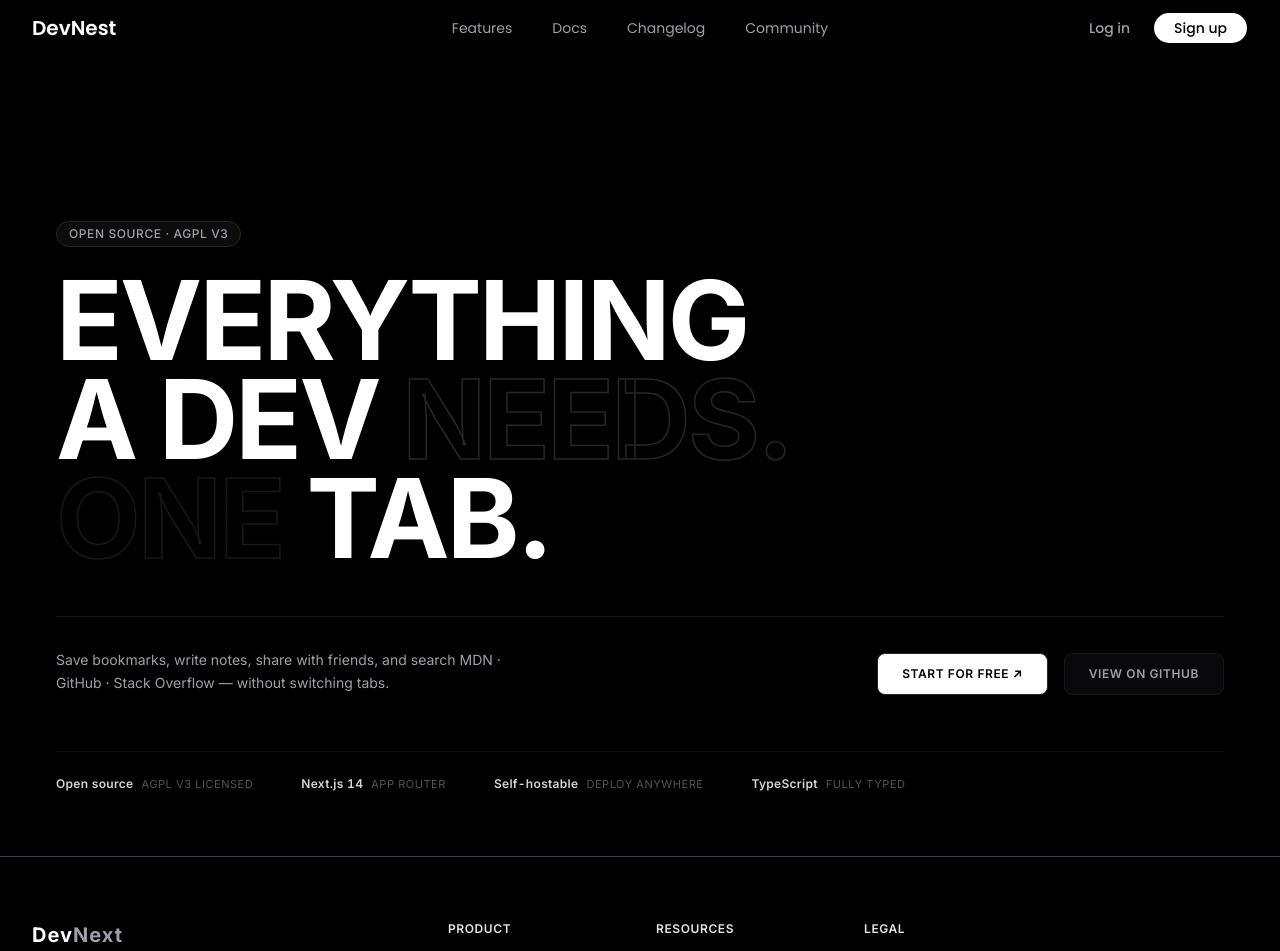
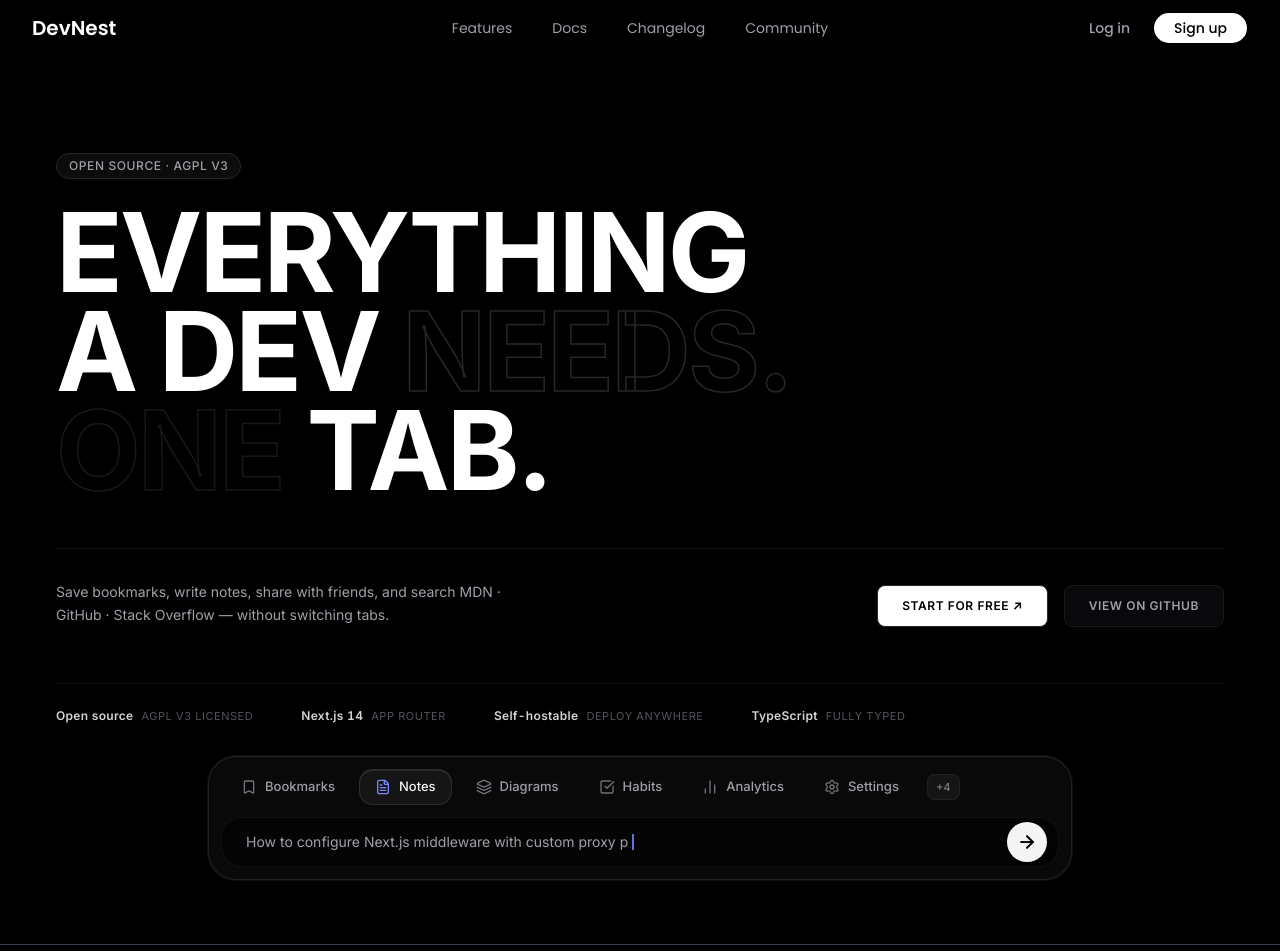
Before and after one commit to codezenashish/ryuk, a Next.js app: page / in a window 1280 px wide. Shown: the top 951 px of the page. Built offline with nearby package versions, Linux system fonts and the light colour scheme.

Commit message:
feat: enhance HeroSearchInput with animated tabs and dynamic search box

```diff
--- a/src/components/landing/hero/Hero.tsx
+++ b/src/components/landing/hero/Hero.tsx
@@ -1,9 +1,11 @@
 import HeroContent from "./HeroContent";
+import HeroSearchInput from "./HeroSearchInput";
 
 const Hero = () => {
   return (
     <section className="relative overflow-hidden min-h-screen flex flex-col justify-end px-8 pb-12 pt-24 md:px-14 md:pb-16">
       <HeroContent />
+      <HeroSearchInput />
     </section>
   );
 };
--- a/src/components/landing/hero/HeroSearchInput.tsx
+++ b/src/components/landing/hero/HeroSearchInput.tsx
@@ -1,88 +1,134 @@
 "use client";
 
-import React, { useState } from "react";
-import {
-  Bookmark,
-  FileText,
-  Layers,
-  CheckSquare,
-  BarChart2,
-  Settings,
-  ArrowRight,
-} from "lucide-react";
+import { useEffect, useState, useCallback } from "react";
+import { motion, AnimatePresence } from "framer-motion";
+import { ArrowRight } from "lucide-react";
 
-const tabs = [
-  { id: "bookmarks", label: "Bookmarks", icon: Bookmark },
-  { id: "notes", label: "Notes", icon: FileText },
-  { id: "diagrams", label: "Diagrams", icon: Layers },
-  { id: "habits", label: "Habits", icon: CheckSquare },
-  { id: "analytics", label: "Analytics", icon: BarChart2 },
-  { id: "settings", label: "Settings", icon: Settings },
-];
+import { tabs } from "./data";
+import AnimatedPlaceholder from "./AnimatedPlaceholder";
 
 export default function HeroSearchInput() {
-  const [activeTab, setActiveTab] = useState("bookmarks");
-  const [url, setUrl] = useState("");
+  const [activeIndex, setActiveIndex] = useState(0);
+  const [isPaused, setIsPaused] = useState(false);
 
-  const handleSubmit = (e: React.FormEvent) => {
-    e.preventDefault();
-    if (!url) return;
-    console.log(`Navigating to ${activeTab} with search/URL: ${url}`);
-  };
+  useEffect(() => {
+    if (isPaused) return;
+
+    const interval = setInterval(() => {
+      setActiveIndex((prev) => (prev + 1) % tabs.length);
+    }, 4500);
+
+    return () => clearInterval(interval);
+  }, [isPaused]);
+
+  const handleTabClick = useCallback((index: number) => {
+    setActiveIndex(index);
+    setIsPaused(true); // Pause auto-rotation upon manual interaction
+  }, []);
+
+  const activeTab = tabs[activeIndex];
 
   return (
     <div className="w-full max-w-4xl mx-auto px-4 mt-8">
-      <div className="bg-white/3 border border-white/8 rounded-[28px] p-3 backdrop-blur-xl shadow-[0_25px_50px_-12px_rgba(0,0,0,0.5)] ring-1 ring-white/5">
+      <div className="bg-zinc-900/40 border border-white/10 rounded-[28px] p-3 backdrop-blur-xl shadow-[0_25px_50px_-12px_rgba(0,0,0,0.7)] ring-1 ring-white/5">
+
+        {/* Navigation Tabs */}
         <div className="flex flex-wrap items-center gap-1 sm:gap-2 mb-3 px-1">
-          {tabs.map((tab) => {
+          {tabs.map((tab, index) => {
             const Icon = tab.icon;
-            const isActive = activeTab === tab.id;
+            const isActive = activeIndex === index;
 
             return (
               <button
                 key={tab.id}
                 type="button"
-                onClick={() => setActiveTab(tab.id)}
-                className={`flex items-center gap-2 px-4 py-2 rounded-xl text-[13px] font-medium transition-all duration-300 relative ${
-                  isActive
-                    ? "bg-white/8 text-white border border-white/15 shadow-[0_4px_12px_rgba(255,255,255,0.03)]"
-                    : "text-zinc-400 hover:text-zinc-200 hover:bg-white/4 border border-transparent"
-                }`}
+                onClick={() => handleTabClick(index)}
+                className="relative flex items-center gap-2 px-4 py-2 rounded-xl text-[13px] font-medium transition-colors focus-visible:outline-none focus-visible:ring-2 focus-visible:ring-indigo-500/50"
               >
-                <div
-                  className={`p-0.5 rounded transition-colors ${isActive ? "text-indigo-400" : "text-zinc-500"}`}
+                {isActive && (
+                  <motion.div
+                    layoutId="heroActivePillGlow"
+                    className="absolute inset-0 rounded-xl bg-white/5 border border-white/10 shadow-[inset_0_1px_1px_rgba(255,255,255,0.1)]"
+                    transition={{
+                      type: "spring",
+                      stiffness: 380,
+                      damping: 30,
+                    }}
+                  />
+                )}
+
+                <Icon
+                  className={`relative z-10 w-4 h-4 transition-colors duration-200 ${
+                    isActive ? "text-indigo-400" : "text-zinc-500"
+                  }`}
+                />
+
+                <span
+                  className={`relative z-10 transition-colors duration-200 ${
+                    isActive ? "text-zinc-100" : "text-zinc-400 hover:text-zinc-200"
+                  }`}
                 >
-                  <Icon className="w-4 h-4" />
-                </div>
-                <span>{tab.label}</span>
+                  {tab.label}
+                </span>
               </button>
             );
           })}
 
-          {/* Frosted +4 Badge */}
-          <span className="text-[11px] font-semibold text-zinc-400 bg-white/5 border border-white/8 px-2 py-1 rounded-md ml-1 select-none">
+          <span className="text-[11px] font-semibold text-zinc-500 bg-white/5 border border-white/5 px-2 py-1 rounded-md ml-1 select-none">
             +4
           </span>
         </div>
 
-        <form onSubmit={handleSubmit} className="relative flex items-center">
-          <input
-            type="url"
-            required
-            value={url}
-            onChange={(e) => setUrl(e.target.value)}
-            placeholder="Paste a link or quick search across your vault..."
-            className="w-full pl-6 pr-16 py-4 bg-black/40 border border-white/6 rounded-[20px] text-base text-zinc-200 placeholder-zinc-600 outline-none focus:border-white/15 focus:bg-black/60 focus:ring-2 focus:ring-indigo-500/10 transition-all backdrop-blur-md"
-          />
+        {/* Dynamic Search Box Display */}
+        <div className="relative flex items-center group">
+          <div
+            className="
+              relative
+              w-full
+              pl-6
+              pr-16
+              py-6
+              bg-black/60
+              border
+              border-white/5
+              rounded-[20px]
+              backdrop-blur-md
+              overflow-hidden
+              transition-all
+              duration-300
+              group-focus-within:border-indigo-500/30
+              group-focus-within:ring-1
+              group-focus-within:ring-indigo-500/20
+            "
+          >
+            <AnimatedPlaceholder text={activeTab.placeholder} />
+          </div>
 
+          {/* Action button with subtle entry animation context */}
           <button
-            type="submit"
-            disabled={!url}
-            className="absolute right-3 p-2.5 bg-white text-black rounded-full hover:bg-zinc-200 hover:scale-105 active:scale-95 disabled:opacity-20 disabled:scale-100 transition-all cursor-pointer shadow-[0_0_15px_rgba(255,255,255,0.1)] flex items-center justify-center"
+            type="button"
+            aria-label="Submit search"
+            className="
+              absolute
+              right-3
+              p-2.5
+              bg-zinc-100
+              text-zinc-950
+              rounded-full
+              shadow-lg
+              transition-all
+              duration-200
+              hover:bg-white
+              hover:scale-105
+              active:scale-95
+              focus-visible:outline-none
+              focus-visible:ring-2
+              focus-visible:ring-indigo-400
+            "
           >
             <ArrowRight className="w-5 h-5 stroke-[2.5]" />
           </button>
-        </form>
+        </div>
       </div>
     </div>
   );
```
